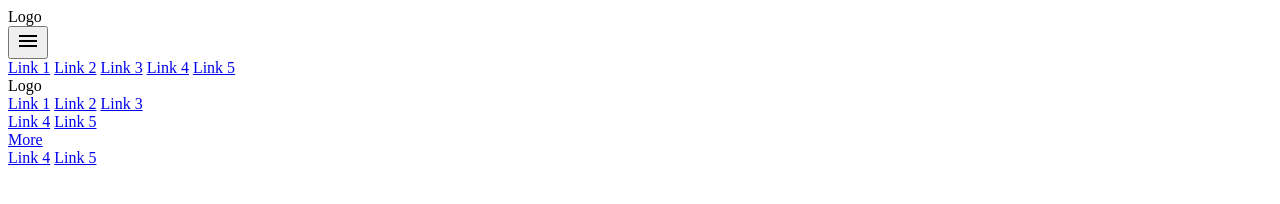
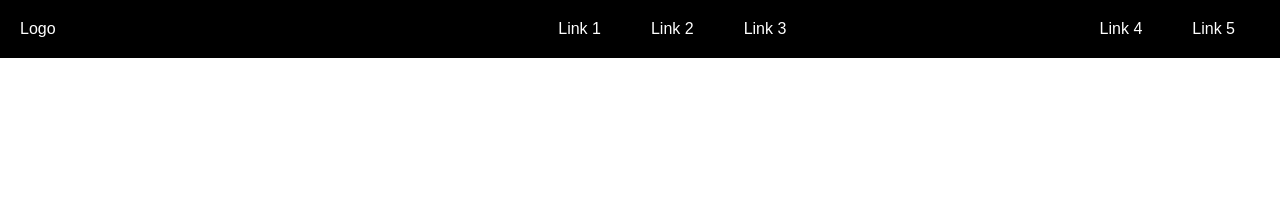
Before and after one commit to ldsb04/Leo, a plain HTML site: page Final project/templates/index.html in a window 1280 px wide. Drawn offline with nearby package versions, Linux system fonts and the light colour scheme.

Commit message:
Update index.html

```diff
--- a/Final project/templates/index.html
+++ b/Final project/templates/index.html
@@ -6,7 +6,7 @@
     <meta name="viewport" content="width=device-width, initial-scale=1.0">
     <title>Menu vertical</title>
     <link rel="stylesheet" href="https://fonts.googleapis.com/css2?family=Material+Symbols+Outlined:opsz,wght,FILL,GRAD@20..48,100..700,0..1,-50..200&icon_names=menu" />
-    <link href="Final project//style/style.css" rel="stylesheet">
+    <link href="/Final project/style/style.css" rel="stylesheet">
 </head>
 
 <body>
```
